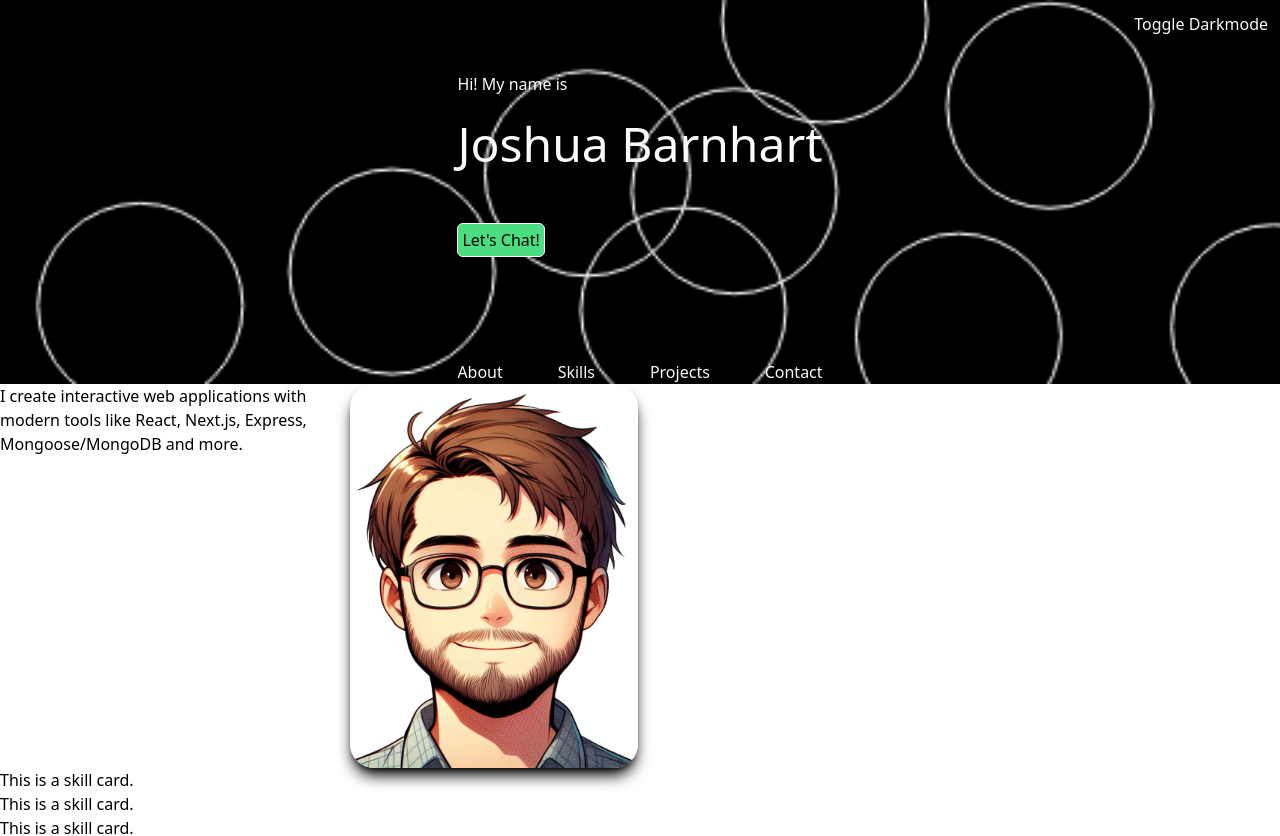
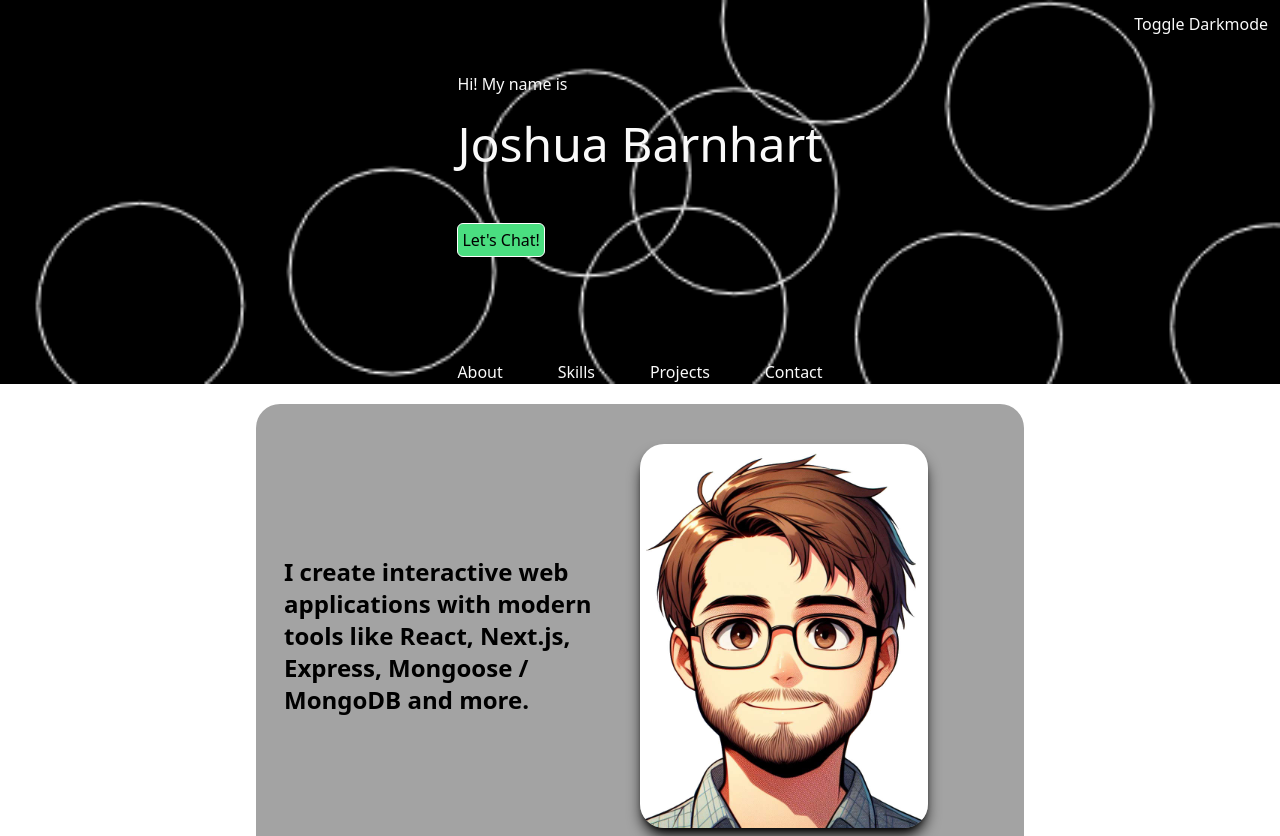
Before and after one commit to jrbarnhart/portfolio, a React (Vite) app: page / in a window 1280 px wide. Shown: the top 836 px of the page. Built offline with nearby package versions, Linux system fonts and the light colour scheme; the HTML template or start-up script is replaced by a standard one.

Commit message:
Style text

```diff
--- a/src/components/About/About.tsx
+++ b/src/components/About/About.tsx
@@ -2,10 +2,10 @@ import Portrait from "./Portrait";
 
 const About = () => {
   return (
-    <div className="grid grid-cols-2 w-[700px]">
-      <p>
+    <div className="justify-self-center grid grid-cols-2 w-[768px] py-10 px-5 bg-neutral-400 dark:bg-neutral-800 rounded-3xl mt-5">
+      <p className="self-center text-2xl px-2 font-semibold">
         I create interactive web applications with modern tools like React,
-        Next.js, Express, Mongoose/MongoDB and more.
+        Next.js, Express, Mongoose / MongoDB and more.
       </p>
       <Portrait />
     </div>
```
